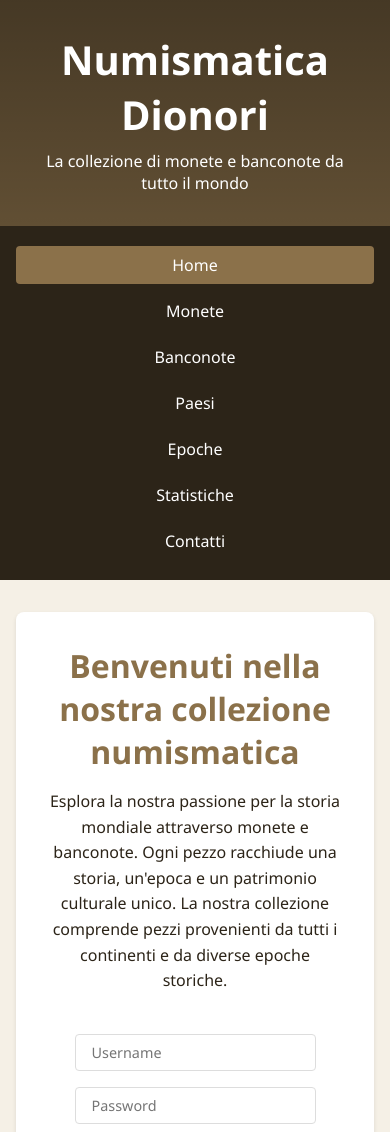
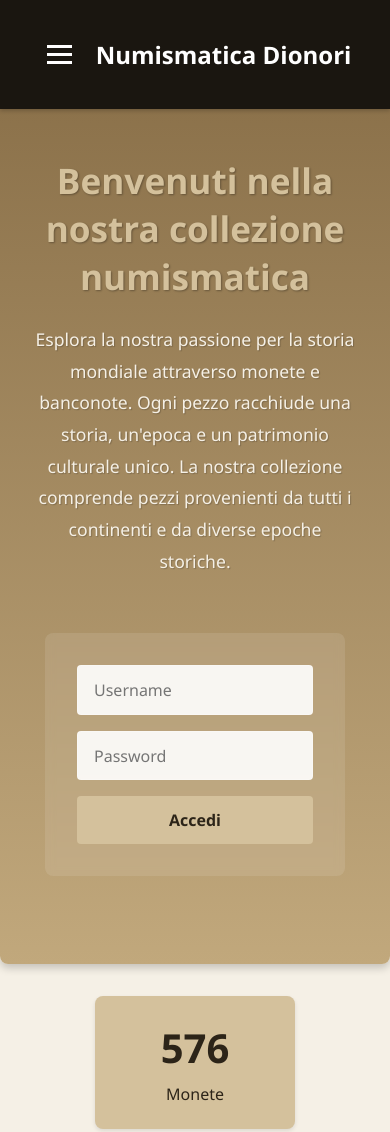
Before and after one commit to damianodionori/collezionedionori, a plain HTML site: page index.html in a window 390 px wide. Shown: the top 1132 px of the page. Drawn offline with Linux system fonts and the light colour scheme.

Commit message:
hamburger

```diff
--- a/index.html
+++ b/index.html
@@ -7,12 +7,15 @@
     <link rel="stylesheet" href="style.css">
 </head>
 <body>
-    <header>
-        <div class="logo">Numismatica Dionori</div>
-        <p>La collezione di monete e banconote da tutto il mondo</p>
-    </header>
-
-    <nav>
+    <nav class="navbar">
+        <div class="navbar-container">
+            <button id="menuToggle" class="hamburger-menu">
+                <span class="hamburger-line"></span>
+                <span class="hamburger-line"></span>
+                <span class="hamburger-line"></span>
+            </button>
+            <div class="navbar-brand">Numismatica Dionori</div>
+            <div class="nav-links">
                 <a href="#" class="active">Home</a>
                 <a href="#">Monete</a>
                 <a href="#">Banconote</a>
@@ -20,10 +23,11 @@
                 <a href="#">Epoche</a>
                 <a href="#">Statistiche</a>
                 <a href="#">Contatti</a>
+            </div>
+        </div>
     </nav>
 
-    <main>
-        <section class="hero">
+    <header class="hero">
         <h2>Benvenuti nella nostra collezione numismatica</h2>
         <p>Esplora la nostra passione per la storia mondiale attraverso monete e banconote.
            Ogni pezzo racchiude una storia, un'epoca e un patrimonio culturale unico.
@@ -41,8 +45,9 @@
             <button onclick="logout()">Esci</button>
             <button onclick="showAddItemForm()">Aggiungi Elemento</button>
         </div>
-        </section>
+    </header>
 
+    <main>
         <section class="stats">
             <div class="stat-box">
                 <h3>576</h3>
--- a/script.js
+++ b/script.js
@@ -327,8 +327,38 @@ function showEditItemForm(id) {
     showModal();
 }
 
+// Gestione del menu hamburger
+function setupMobileMenu() {
+    const menuToggle = document.getElementById('menuToggle');
+    const navLinks = document.querySelector('.nav-links');
+
+    menuToggle.addEventListener('click', () => {
+        menuToggle.classList.toggle('active');
+        navLinks.classList.toggle('show');
+    });
+
+    // Chiudi il menu quando si clicca su un link
+    document.querySelectorAll('.nav-links a').forEach(link => {
+        link.addEventListener('click', () => {
+            menuToggle.classList.remove('active');
+            navLinks.classList.remove('show');
+        });
+    });
+
+    // Chiudi il menu quando si clicca fuori
+    document.addEventListener('click', (e) => {
+        if (!e.target.closest('nav')) {
+            menuToggle.classList.remove('active');
+            navLinks.classList.remove('show');
+        }
+    });
+}
+
 // Inizializzazione
 document.addEventListener('DOMContentLoaded', () => {
+    // Setup del menu mobile
+    setupMobileMenu();
+
     // Controllo autenticazione
     checkAuthStatus();
 
--- a/style.css
+++ b/style.css
@@ -16,6 +16,7 @@
 body {
     background-color: var(--light-color);
     color: var(--dark-color);
+    padding-top: 60px; /* Altezza della navbar */
 }
 
 header {
@@ -72,24 +73,30 @@ main {
     display: flex;
     flex-direction: column;
     align-items: center;
-    padding: 2rem;
-    margin-bottom: 2rem;
-    background-color: white;
+    padding: 4rem 2rem;
+    margin: 2rem auto;
+    background: linear-gradient(to bottom, var(--primary-color), var(--accent-color));
     border-radius: 8px;
-    box-shadow: 0 2px 4px rgba(0, 0, 0, 0.1);
+    box-shadow: 0 4px 8px rgba(0, 0, 0, 0.2);
     text-align: center;
+    color: white;
+    max-width: 1200px;
 }
 
 .hero h2 {
-    font-size: 2rem;
-    margin-bottom: 1rem;
-    color: var(--primary-color);
+    font-size: 2.2rem;
+    margin-bottom: 1.5rem;
+    color: var(--secondary-color);
+    text-shadow: 1px 1px 2px rgba(0, 0, 0, 0.3);
 }
 
 .hero p {
-    line-height: 1.6;
-    margin-bottom: 1.5rem;
+    line-height: 1.8;
+    margin-bottom: 2rem;
     max-width: 800px;
+    color: var(--light-color);
+    font-size: 1.1rem;
+    text-shadow: 1px 1px 1px rgba(0, 0, 0, 0.2);
 }
 
 .stats {
@@ -326,28 +333,44 @@ footer {
     flex-direction: column;
     gap: 1rem;
     max-width: 300px;
-    margin: 1rem auto;
+    margin: 1.5rem auto;
+    background-color: rgba(255, 255, 255, 0.1);
+    padding: 2rem;
+    border-radius: 8px;
+    backdrop-filter: blur(5px);
 }
 
 .login-form input {
-    padding: 0.5rem 1rem;
-    border: 1px solid #ddd;
+    padding: 0.8rem 1rem;
+    border: 1px solid rgba(255, 255, 255, 0.2);
     border-radius: 4px;
-    font-size: 0.9rem;
+    font-size: 1rem;
+    background-color: rgba(255, 255, 255, 0.9);
+    transition: all 0.3s ease;
+}
+
+.login-form input:focus {
+    outline: none;
+    border-color: var(--secondary-color);
+    box-shadow: 0 0 0 2px rgba(212, 193, 156, 0.3);
 }
 
 .login-form button {
-    background-color: var(--primary-color);
-    color: white;
+    background-color: var(--secondary-color);
+    color: var(--dark-color);
     border: none;
-    padding: 0.5rem 1.5rem;
+    padding: 0.8rem 1.5rem;
     border-radius: 4px;
     cursor: pointer;
-    transition: background-color 0.3s;
+    transition: all 0.3s ease;
+    font-weight: bold;
+    font-size: 1rem;
 }
 
 .login-form button:hover {
     background-color: var(--accent-color);
+    transform: translateY(-2px);
+    box-shadow: 0 2px 4px rgba(0, 0, 0, 0.2);
 }
 
 /* Stili per gli elementi autenticati */
@@ -470,3 +493,97 @@ footer {
 .drop-zone.has-image .drop-zone-prompt {
     display: none;
 }
+
+/* Stili per la navbar */
+.navbar {
+    background-color: #1a1610;
+    position: fixed;
+    top: 0;
+    left: 0;
+    right: 0;
+    z-index: 1000;
+    box-shadow: 0 2px 4px rgba(0, 0, 0, 0.2);
+}
+
+.navbar-container {
+    max-width: 1200px;
+    margin: 0 auto;
+    display: flex;
+    align-items: center;
+    padding: 1rem;
+    position: relative;
+}
+
+.navbar-brand {
+    color: white;
+    font-size: 1.5rem;
+    font-weight: bold;
+    margin-left: 1rem;
+}
+
+.nav-links {
+    margin-left: auto;
+    display: flex;
+    gap: 1rem;
+}
+
+/* Aggiornamento stili hamburger menu */
+.hamburger-menu {
+    display: none;
+    background: none;
+    border: none;
+    cursor: pointer;
+    padding: 0.5rem;
+}
+
+.hamburger-line {
+    display: block;
+    width: 25px;
+    height: 3px;
+    margin: 5px 0;
+    background-color: white;
+    transition: transform 0.3s ease-in-out;
+}
+
+/* Aggiornamento media query per mobile */
+@media (max-width: 768px) {
+    .hamburger-menu {
+        display: block;
+    }
+
+    .nav-links {
+        display: none;
+        position: absolute;
+        top: 100%;
+        left: 0;
+        right: 0;
+        background-color: var(--dark-color);
+        padding: 1rem 0;
+        flex-direction: column;
+        gap: 0;
+    }
+
+    .nav-links.show {
+        display: flex;
+    }
+
+    .nav-links a {
+        padding: 1rem;
+        width: 100%;
+        text-align: center;
+        margin: 0;
+    }
+
+    /* Animazione hamburger menu */
+    .hamburger-menu.active .hamburger-line:nth-child(1) {
+        transform: rotate(45deg) translate(5px, 5px);
+    }
+
+    .hamburger-menu.active .hamburger-line:nth-child(2) {
+        opacity: 0;
+    }
+
+    .hamburger-menu.active .hamburger-line:nth-child(3) {
+        transform: rotate(-45deg) translate(7px, -7px);
+    }
+}
```
Lines whose indentation alone changed are shown as unchanged.
